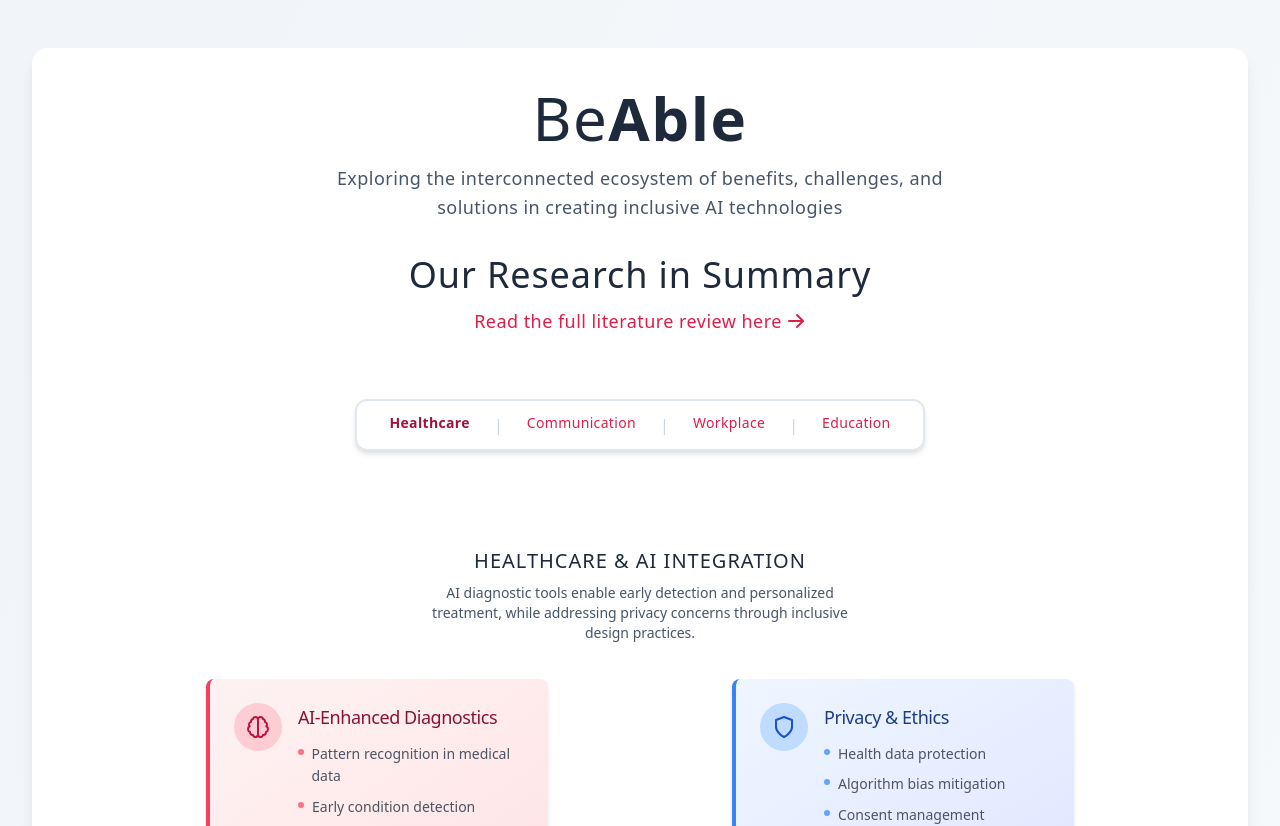
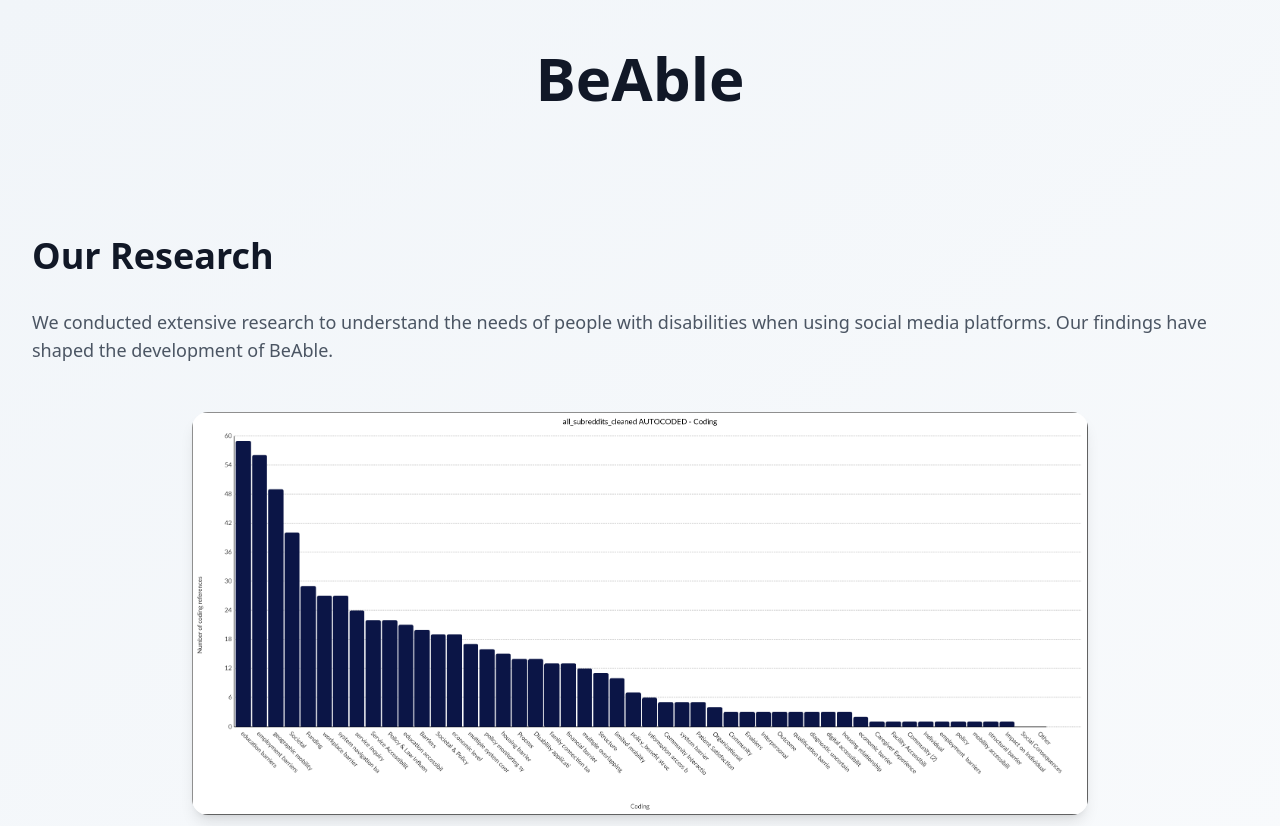
Before and after one commit to SteveWestLittle/BeAble-Website, a React (Vite) app: page /our-research in a window 1280 px wide. Shown: the top 826 px of the page. Built offline with nearby package versions, Linux system fonts and the light colour scheme; the HTML template or start-up script is replaced by a standard one.

Commit message:
Add navigation and routing with 4 main pages

```diff
--- a/package.json
+++ b/package.json
@@ -15,6 +15,7 @@
     "lucide-react": "0.263.1",
     "react": "^18.2.0",
     "react-dom": "^18.2.0",
+    "react-router-dom": "^7.1.4",
     "tailwind-merge": "^1.14.0"
   },
   "devDependencies": {
--- a/src/App.jsx
+++ b/src/App.jsx
@@ -6,6 +6,7 @@
   Accessibility, Building2, HandMetal, Glasses, Megaphone,
   Briefcase, GanttChartSquare
 } from 'lucide-react';
+import { BrowserRouter as Router, Routes, Route, Navigate } from 'react-router-dom';
 
 const Factoid = ({ icon: Icon, title, content }) => (
   <div className="bg-slate-50/50 backdrop-blur-sm border border-slate-200 rounded-lg p-4 flex gap-4 items-start max-w-[500px]">
@@ -379,8 +380,7 @@
 };
 
 const App = () => {
-  const [currentSlideIndex, setCurrentSlideIndex] = useState(0);
-  const [scrollRequest, setScrollRequest] = useState(0);
+  const redditChart = import.meta.env.DEV ? '/media/Reddit data NVIVO chart.png' : '/BeAble-Website/media/Reddit data NVIVO chart.png';
 
   const facts = {
     healthcare: {
@@ -584,78 +584,27 @@
 
   const handleNavClick = (e, index) => {
     e.preventDefault();
-    setCurrentSlideIndex(index);
-    setScrollRequest(index);
+    // setCurrentSlideIndex(index);
+    // setScrollRequest(index);
   };
 
-  const redditChart = '/BeAble-Website/media/Reddit data NVIVO chart.png';
-
   return (
+    <Router basename={import.meta.env.DEV ? '/' : '/BeAble-Website'}>
       <div className="min-h-screen bg-gradient-to-br from-slate-100 to-slate-50">
         <div className="w-full max-w-7xl mx-auto px-4 sm:px-6 lg:px-8 py-12">
-        <div className="bg-white rounded-2xl shadow-lg px-6 py-10 relative">
-          <div className="text-center mb-8">
-            <h1 className="text-6xl font-light text-slate-800 mb-4 tracking-wide">
-              Be<span className="font-semibold">Able</span>
+          <h1 className="text-6xl font-bold text-center text-gray-900 mb-8">
+            BeAble
           </h1>
-            <p className="text-slate-600 max-w-2xl mx-auto text-lg leading-relaxed font-light tracking-wide">
-              Exploring the interconnected ecosystem of benefits, challenges, and solutions
-              in creating inclusive AI technologies
-            </p>
         </div>
-
-          <div className="text-center mb-16">
-            <h2 className="text-4xl font-light text-slate-800 mb-3 tracking-wide">
-              Our Research in Summary
-            </h2>
-            <a
-              href="/media/BeABLE Research Paper (9).docx"
-              className="text-rose-600 hover:text-rose-800 transition-colors text-lg font-light tracking-wide inline-flex items-center gap-1 hover:gap-2 transition-all"
-              target="_blank"
-              rel="noopener noreferrer"
-            >
-              Read the full literature review here
-              <svg xmlns="http://www.w3.org/2000/svg" className="h-5 w-5" viewBox="0 0 20 20" fill="currentColor">
-                <path fillRule="evenodd" d="M10.293 3.293a1 1 0 011.414 0l6 6a1 1 0 010 1.414l-6 6a1 1 0 01-1.414-1.414L14.586 11H3a1 1 0 110-2h11.586l-4.293-4.293a1 1 0 010-1.414z" clipRule="evenodd" />
-              </svg>
-            </a>
-          </div>
-
-          <nav className="flex justify-center mb-12">
-            <div className="inline-flex gap-6 px-8 py-3 bg-white rounded-xl shadow-md border-2 border-slate-200">
-              {sections.map((section) => (
-                <React.Fragment key={section.id}>
-                  {section.index > 0 && <span className="text-slate-300 font-light">|</span>}
-                  <a
-                    href={`#${section.id}`}
-                    onClick={(e) => handleNavClick(e, section.index)}
-                    className={`text-sm font-medium tracking-wide transform hover:scale-105 transition-all
-                      ${currentSlideIndex === section.index
-                        ? 'text-rose-800 font-semibold'
-                        : 'text-rose-600 hover:text-rose-800'}`}
-                  >
-                    {section.title}
-                  </a>
-                </React.Fragment>
-              ))}
-            </div>
-          </nav>
-
-          <Carousel
-            items={carouselItems}
-            currentIndex={currentSlideIndex}
-            onIndexChange={setCurrentSlideIndex}
-            onScrollRequest={scrollRequest}
-          />
-
-          <AccessibilityGoalCarousel />
-
-          <div className="mt-20 text-center">
-            <h2 className="text-3xl font-light text-slate-800 mb-2 tracking-wide">
-              Hot Topics for Persons with Disabilities
-            </h2>
-            <p className="text-slate-600 text-lg mb-8 font-light tracking-wide">
-              A qualitative data analysis of Reddit posts pertaining to disability in BC, Canada
+        {/* <Navigation /> */}
+        <Routes>
+          <Route path="/" element={<Navigate to="/our-research" replace />} />
+          <Route path="/our-research" element={
+            <div className="w-full max-w-7xl mx-auto px-4 sm:px-6 lg:px-8 py-12">
+              <h2 className="text-4xl font-bold text-gray-900 mb-8">Our Research</h2>
+              <p className="text-lg text-gray-600 mb-12">
+                We conducted extensive research to understand the needs of people with disabilities
+                when using social media platforms. Our findings have shaped the development of BeAble.
               </p>
               <div className="relative mx-auto max-w-4xl rounded-2xl overflow-hidden shadow-lg">
                 <img
@@ -665,9 +614,30 @@
                 />
               </div>
             </div>
+          } />
+          <Route path="/our-app" element={
+            <div className="w-full max-w-7xl mx-auto px-4 sm:px-6 lg:px-8 py-12">
+              <h2 className="text-4xl font-bold text-gray-900 mb-8">Our App</h2>
+              <Carousel items={carouselItems} />
             </div>
+          } />
+          <Route path="/research" element={
+            <div className="w-full max-w-7xl mx-auto px-4 sm:px-6 lg:px-8 py-12">
+              <h2 className="text-4xl font-bold text-gray-900 mb-8">Research</h2>
+              <AccessibilityGoalCarousel />
             </div>
+          } />
+          <Route path="/about-us" element={
+            <div className="w-full max-w-7xl mx-auto px-4 sm:px-6 lg:px-8 py-12">
+              <h2 className="text-4xl font-bold text-gray-900 mb-8">About Us</h2>
+              <p className="text-lg text-gray-600 mb-12">
+                We are a team of passionate individuals dedicated to creating accessible technologies.
+              </p>
             </div>
+          } />
+        </Routes>
+      </div>
+    </Router>
   );
 };
 
--- /dev/null
+++ b/src/components/Navigation.jsx
@@ -0,0 +1,37 @@
+import React from 'react';
+import { NavLink } from 'react-router-dom';
+
+const Navigation = () => {
+  const navItems = [
+    { name: 'Our Research', path: '/our-research' },
+    { name: 'Our App', path: '/our-app' },
+    { name: 'Research', path: '/research' },
+    { name: 'About Us', path: '/about-us' },
+  ];
+
+  return (
+    <nav className="bg-white shadow-sm">
+      <div className="max-w-7xl mx-auto px-4 sm:px-6 lg:px-8">
+        <div className="flex justify-center space-x-8">
+          {navItems.map((item) => (
+            <NavLink
+              key={item.path}
+              to={item.path}
+              className={({ isActive }) =>
+                `px-3 py-4 text-sm font-medium ${
+                  isActive
+                    ? 'text-blue-600 border-b-2 border-blue-600'
+                    : 'text-gray-500 hover:text-gray-700 hover:border-b-2 hover:border-gray-300'
+                }`
+              }
+            >
+              {item.name}
+            </NavLink>
+          ))}
+        </div>
+      </div>
+    </nav>
+  );
+};
+
+export default Navigation;
--- /dev/null
+++ b/src/pages/AboutUs.jsx
@@ -0,0 +1,12 @@
+import React from 'react';
+
+const AboutUs = () => {
+  return (
+    <div className="w-full max-w-7xl mx-auto px-4 sm:px-6 lg:px-8 py-12">
+      <h2 className="text-4xl font-bold text-gray-900 mb-8">About Us</h2>
+      <p className="text-lg text-gray-600">Coming soon...</p>
+    </div>
+  );
+};
+
+export default AboutUs;
--- /dev/null
+++ b/src/pages/OurApp.jsx
@@ -0,0 +1,12 @@
+import React from 'react';
+
+const OurApp = () => {
+  return (
+    <div className="w-full max-w-7xl mx-auto px-4 sm:px-6 lg:px-8 py-12">
+      <h2 className="text-4xl font-bold text-gray-900 mb-8">Our App</h2>
+      <p className="text-lg text-gray-600">Coming soon...</p>
+    </div>
+  );
+};
+
+export default OurApp;
--- /dev/null
+++ b/src/pages/OurResearch.jsx
@@ -0,0 +1,11 @@
+import React from 'react';
+
+const OurResearch = () => {
+  return (
+    <div className="w-full max-w-7xl mx-auto px-4 sm:px-6 lg:px-8 py-12">
+      {/* Research content */}
+    </div>
+  );
+};
+
+export default OurResearch;
--- /dev/null
+++ b/src/pages/Research.jsx
@@ -0,0 +1,12 @@
+import React from 'react';
+
+const Research = () => {
+  return (
+    <div className="w-full max-w-7xl mx-auto px-4 sm:px-6 lg:px-8 py-12">
+      <h2 className="text-4xl font-bold text-gray-900 mb-8">Research</h2>
+      <p className="text-lg text-gray-600">Coming soon...</p>
+    </div>
+  );
+};
+
+export default Research;
```
Also changed, not shown: 1 other file (tests, documents, lock files or other folders). Lines whose indentation alone changed are shown as unchanged.
